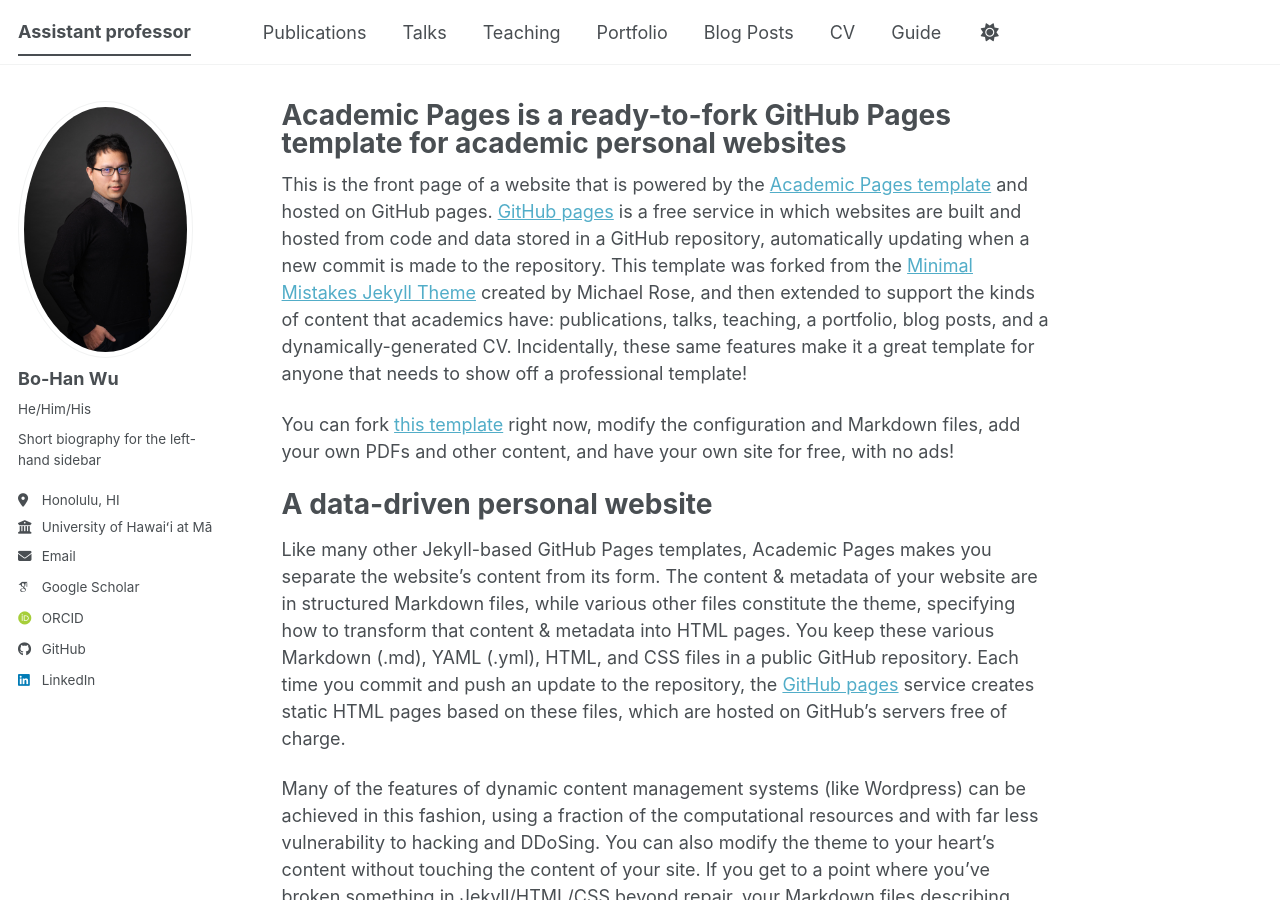
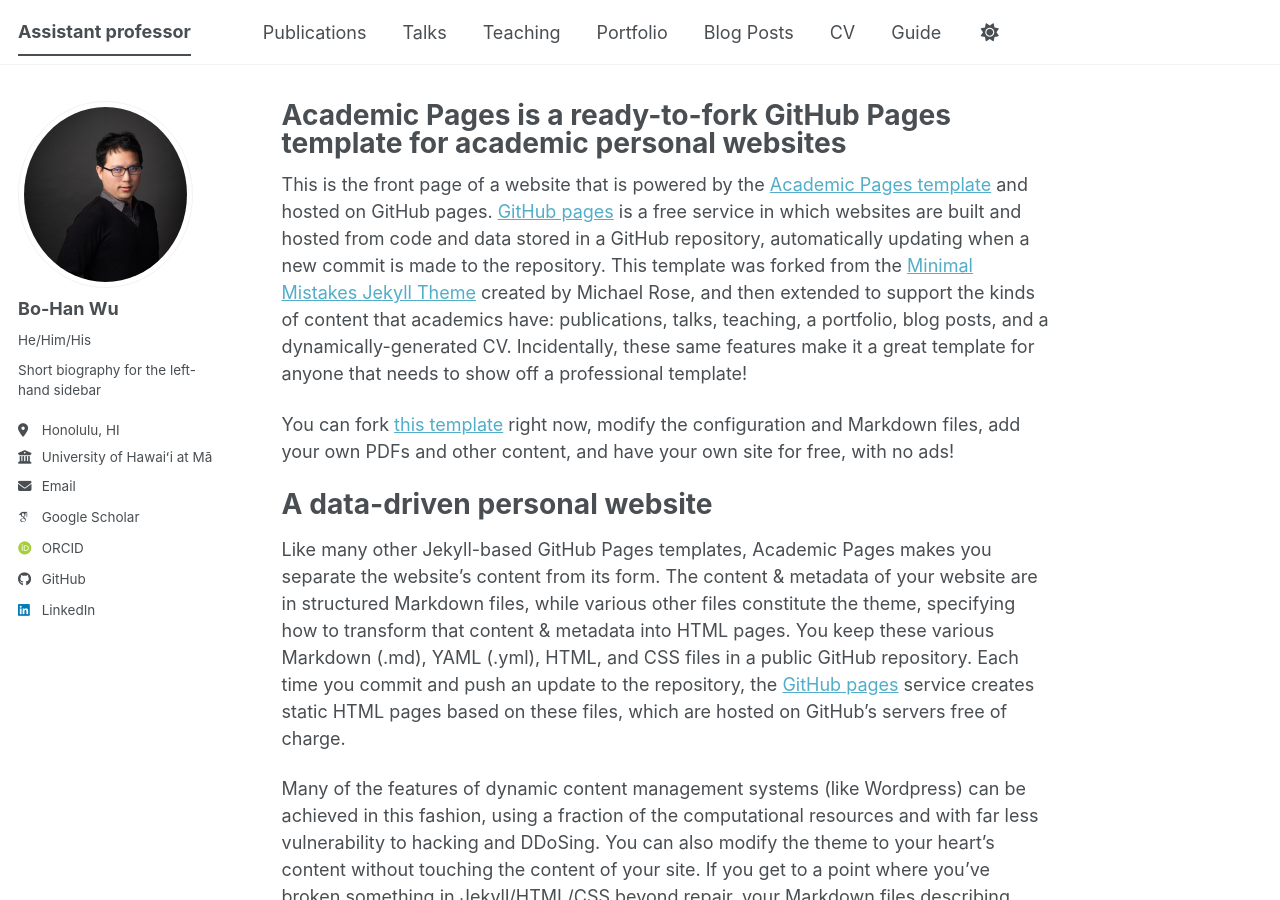
Before and after one commit to go705/go705.github.io, a Jekyll site: the page built from _pages/about.md, in a window 1280 px wide and 900 px high. Built offline with Jekyll 4.4.1, drawn with Linux system fonts in a browser that asks for light colours; some web fonts are replaced; a script bundle is joined from its source files by our own code; library files that are not in the unit come from our copies.

Commit message:
Update photo

```diff
--- a/_config.yml
+++ b/_config.yml
@@ -23,7 +23,7 @@
 #               Additional customization can be done by editing /_includes/author-profile.html
 author:
   # Biographic information
-  avatar           : "Bio-photo_BH.jpg"
+  avatar           : "Bio-photo_BH_1.jpeg"
   name             : "Bo-Han Wu"
   pronouns         : "He/Him/His" # example: "she/her"
   bio              : "Short biography for the left-hand sidebar"
```
Also changed, not shown: images/Bio-photo_BH_1.jpeg (added).
